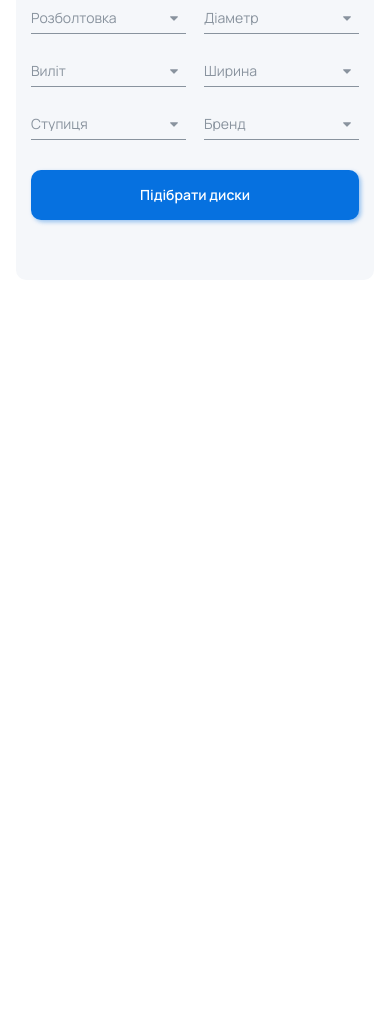
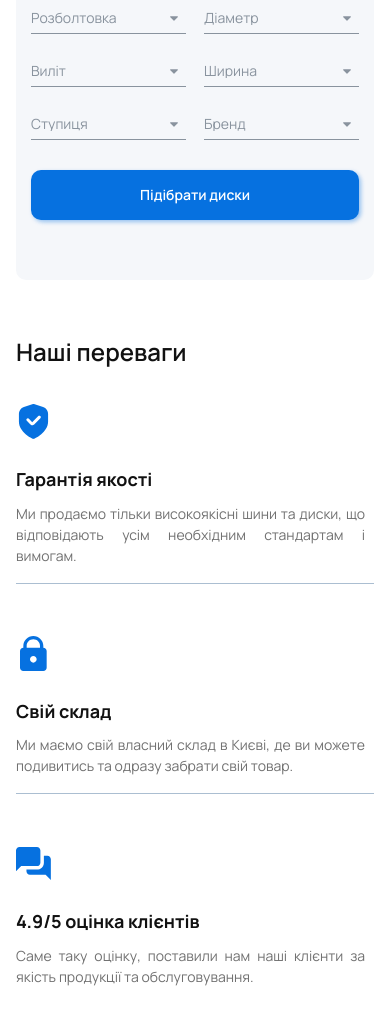
Before and after one commit to vtabashniuk/goauto.ua, a website built with webpack: page src/index.html in a window 390 px wide. Shown: the part 566-1588 px from the top of the page. Before the commit the page ends 876 px from the top, so only its background shows below. Built offline with nearby package versions, Linux system fonts and the light colour scheme.

Commit message:
add markup and styles to achievment  for mobile

```diff
--- a/src/index.html
+++ b/src/index.html
@@ -193,5 +193,40 @@
         </div>
       </form>
     </section>
+    <section class="achievments-container">
+      <h2 class="achievments-title">наші переваги</h2>
+      <div class="achievment-block">
+        <img
+          class="achievment-icon"
+          src="./img/svg/shield.svg"
+          alt="shield icon"
+        />
+        <h3 class="achievment-block-title">гарантія якості</h3>
+        <p class="achievment-block-text">
+          Ми продаємо тільки високоякісні шини та диски, що відповідають усім
+          необхідним стандартам і вимогам.
+        </p>
+      </div>
+      <div class="achievment-block">
+        <img class="achievment-icon" src="./img/svg/lock.svg" alt="lock icon" />
+        <h3 class="achievment-block-title">свій склад</h3>
+        <p class="achievment-block-text">
+          Ми маємо свій власний склад в Києві, де ви можете подивитись та одразу
+          забрати свій товар.
+        </p>
+      </div>
+      <div class="achievment-block">
+        <img
+          class="achievment-icon"
+          src="./img/svg/message.svg"
+          alt="message icon"
+        />
+        <h3 class="achievment-block-title">4.9/5 оцінка клієнтів</h3>
+        <p class="achievment-block-text">
+          Саме таку оцінку, поставили нам наші клієнти за якість продукції та
+          обслуговування.
+        </p>
+      </div>
+    </section>
   </body>
 </html>
--- a/src/scss/_variables.scss
+++ b/src/scss/_variables.scss
@@ -1,6 +1,8 @@
 $primaryBackgroundColor: #fff;
-$secondaryBackgroundColor: #F5F7FA;
-$accentColor: #0671E0;
-$borderColor: #89939E99;
+$secondaryBackgroundColor: #f5f7fa;
+$accentColor: #0671e0;
+$borderColor: #89939e99;
 $primaryTextColor: #111;
-$secondaryTextColor: #89939E;
+$secondaryTextColor: #89939e;
+$articleTextColor: #717171;
+$articleSeparatorColor: #abbed1;
--- /dev/null
+++ b/src/scss/achievments/_achievmentBlock.scss
@@ -0,0 +1,34 @@
+.achievment-block {
+  padding: 17px 9px 17px 0;
+
+  &-title {
+    font-size: 18px;
+    font-weight: 700;
+    line-height: 1.2;
+    margin-bottom: 12px;
+
+    &::first-letter {
+      text-transform: uppercase;
+    }
+  }
+
+  &-text {
+    color: $articleTextColor;
+    font-size: 14px;
+    line-height: 1.5;
+    text-align: justify;
+  }
+
+  @media screen and (min-width: 320px) and (max-width: 767px) {
+    &:not(:last-child) {
+      border-bottom: 1px solid $articleSeparatorColor;
+    }
+  }
+}
+
+.achievment-icon {
+    height: 35px;
+    margin-bottom: 30px;
+    margin-top: 35px;
+    width: 35px;
+}
--- /dev/null
+++ b/src/scss/achievments/_achievmentContainer.scss
@@ -0,0 +1,26 @@
+@import './achievmentsTitle';
+@import './achievmentBlock';
+
+.achievments-container {
+  display: flex;
+  flex-direction: column;
+  margin: 0 auto;
+
+  @media screen and (min-width: 320px) and (max-width: 767px) {
+    max-width: 460px;
+    padding: 30px 16px;
+  }
+
+  @media screen and (min-width: 768px) and (max-width: 1279px) {
+    gap: 26px;
+    max-width: 834px;
+    padding: 30px 16px;
+  }
+
+  @media screen and (min-width: 1280px) {
+    flex-direction: row;
+    gap: 10px;
+    padding: 40px 0 60px;
+    width: 1250px;
+  }
+}
--- /dev/null
+++ b/src/scss/achievments/_achievmentsTitle.scss
@@ -0,0 +1,9 @@
+.achievments-title {
+  font-size: 24px;
+  font-weight: 600;
+  margin-bottom: -12px;
+
+  &::first-letter {
+    text-transform: uppercase;
+  }
+}
--- a/src/scss/main.scss
+++ b/src/scss/main.scss
@@ -5,3 +5,4 @@
 @import "./body";
 @import "./header/header";
 @import "./formSection/formContainer";
+@import './achievments/achievmentContainer';
```
Also changed, not shown: src/img/svg/lock.svg (added), src/img/svg/message.svg (added), src/img/svg/shield.svg (added).
